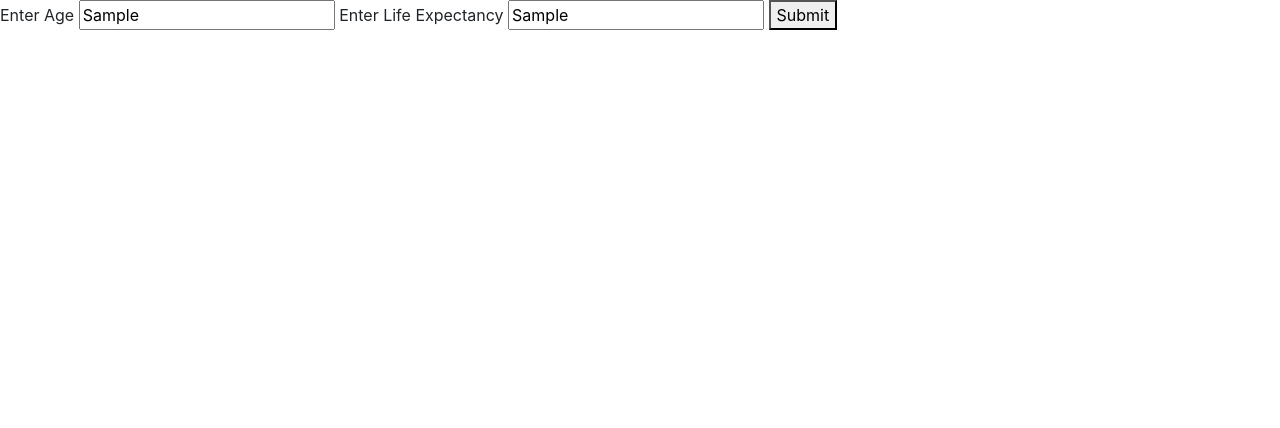
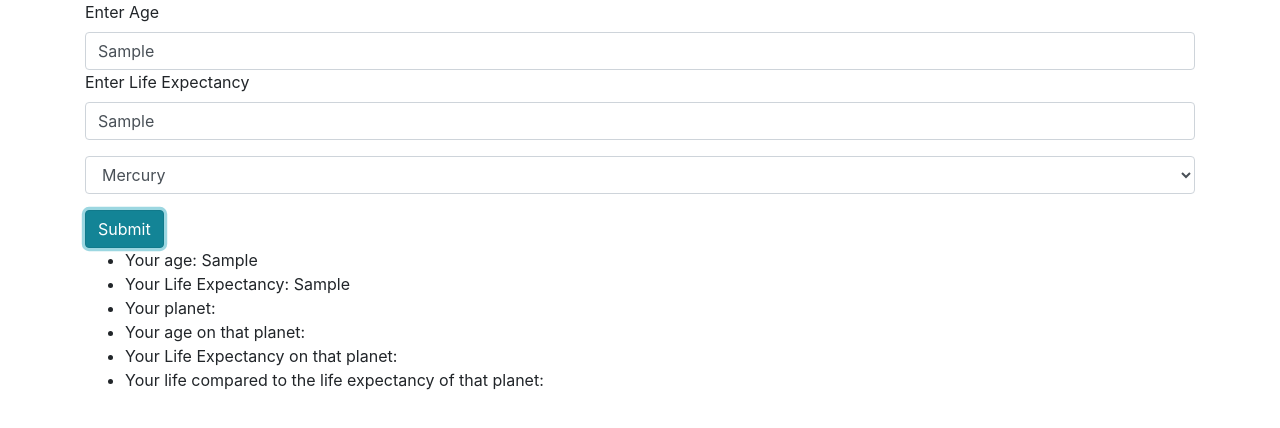
Before and after one commit to Lo-GR/ageCalculator, a website built with webpack: page src/index.html in a window 1280 px wide. Both pictures are taken after typing "Sample", "Sample" into the empty fields and a click on the button "Submit". Built offline with nearby package versions, Linux system fonts and the light colour scheme.

Commit message:
add basic UI and some functionality

```diff
--- a/src/css/styles.css
+++ b/src/css/styles.css
@@ -0,0 +1,3 @@
+.information{
+  display: none;
+}
--- a/src/index.html
+++ b/src/index.html
@@ -4,18 +4,33 @@
     <title>Galactic Age Calculator</title>
   </head>
 <body>
+  <div class="container">
   <form id="ageForm">
-    <label for="age">Enter Age</label>
-    <input id="age" type="text">
-    <label for="life">Enter Life Expectancy</label>
-    <input id="life" type="text">
-    <button type="submit">Submit</button>
+    <div class="form-group">
+      <label for="age">Enter Age</label>
+      <input id="age" class="form-control"type="text">
+      <label for="life">Enter Life Expectancy</label>
+      <input id="life" class="form-control" type="text">
+    </div>
+    <div class="form-group">
+      <select class="form-control" id="planets">
+        <option value="mercury">Mercury</option>
+        <option value="venus">Venus</option>
+        <option value="mars">Mars</option>
+        <option value="jupiter">Jupiter</option>
+      </select>
+    </div>
+    <button type="submit" class="btn btn-info">Submit</button>
   </form>
-  <!-- <select class="form-control" id="planets">
-    <option value="mercury">Mercury</option>
-    <option value="venus">Venus</option>
-    <option value="mars">Mars</option>
-    <option value="jupiter">Jupiter</option>
-  </select> -->
+  <div class="information">
+    <ul>
+      <li>Your age: <span id="yourAge"></span></li>
+      <li>Your Life Expectancy: <span id="yourLE"></span></li>
+      <li>Your planet: <span id="yourPlanet"></span></li>
+      <li>Your age on that planet: <span id="yourAgePlanet"></span></li>
+      <li>Your Life Expectancy on that planet: <span id="yourLEPlanet"></span></li>
+      <li>Your life compared to the life expectancy of that planet: <span id="yourRemaining"></span></li>
+  </div>
+</div>
 </body>
 </html>
--- a/src/main.js
+++ b/src/main.js
@@ -10,6 +10,8 @@ $(document).ready(function(){
   $("#ageForm").submit(function(event){
     event.preventDefault();
     const ageObject = new AgeCalculator($("#age").val(), $("#life").val());
-    console.log("age: " + ageObject.age + " Life Expectancy: " + ageObject.lifeExpectancy);
+    $(".information").show();
+    $("#yourAge").text(ageObject.age);
+    $("#yourLE").text(ageObject.lifeExpectancy);
   })
 });
```
